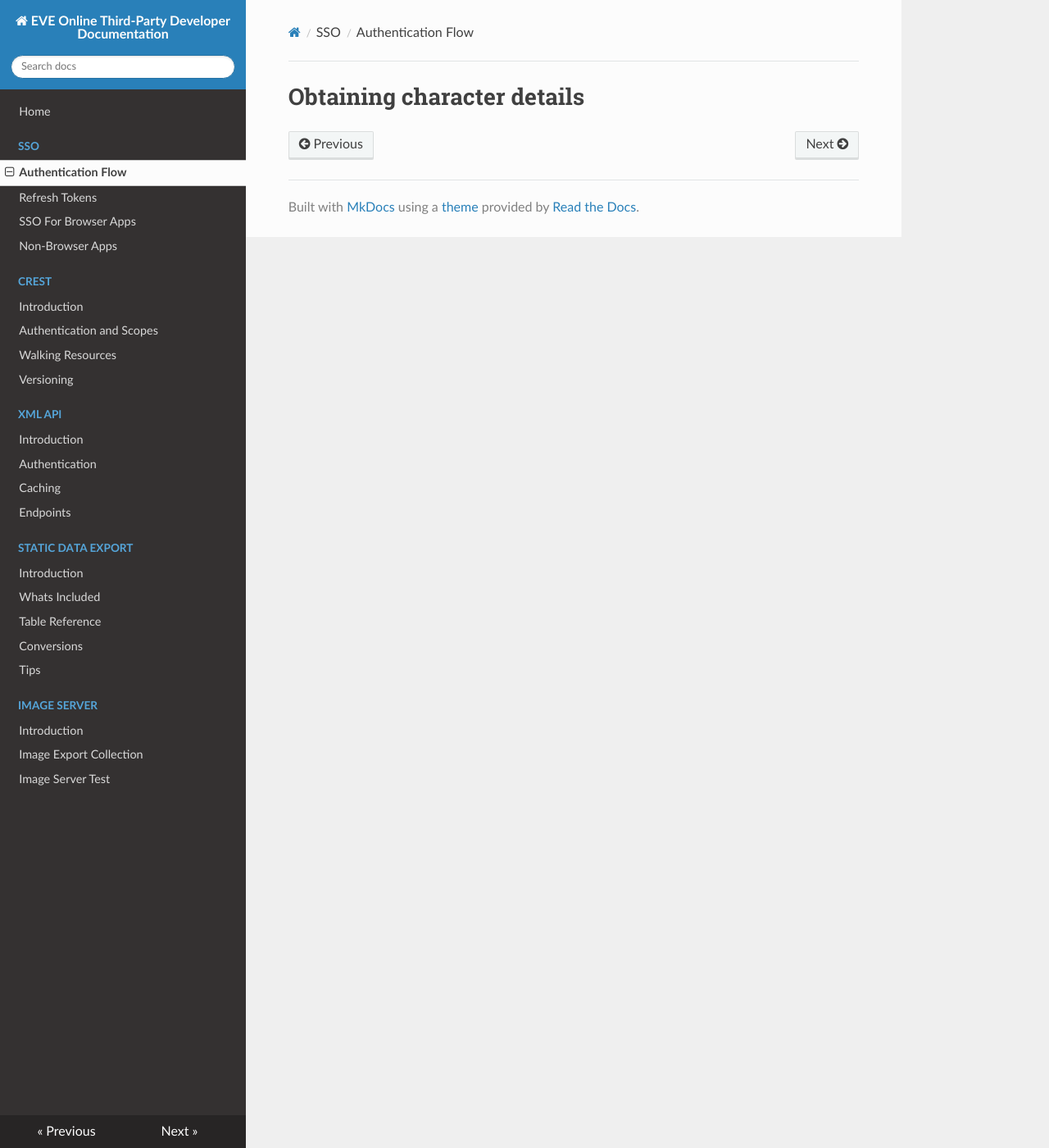
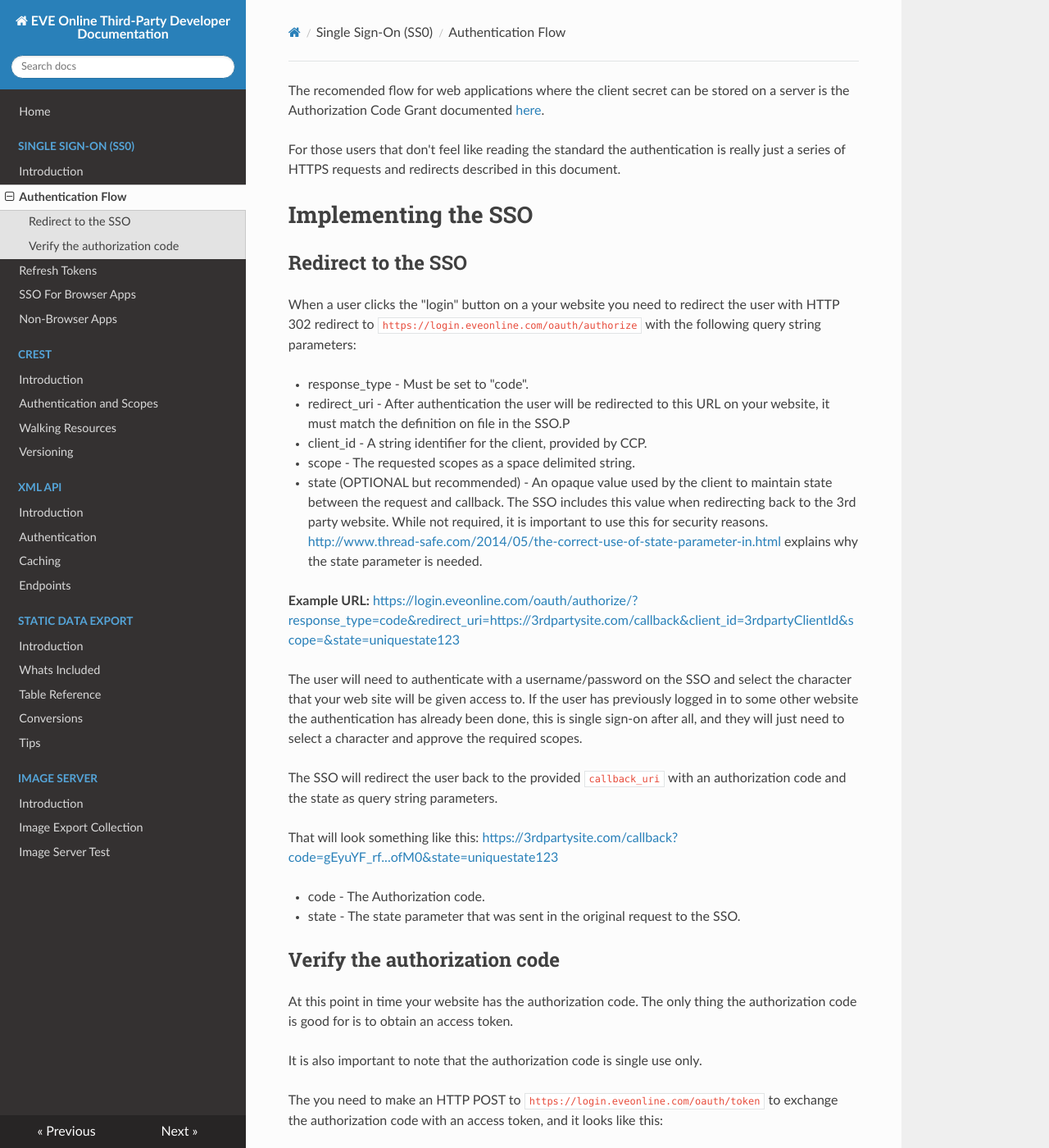
Before and after one commit to OrthoLoess/eveonline-third-party-documentation, an MkDocs documentation site: the page built from docs/sso/authentication.md, in a window 1280 px wide and 1400 px high. Shown: the whole window at 82% size. Built offline with MkDocs 1.6.1, drawn with Linux system fonts in a browser that asks for light colours; nearby versions of some CDN libraries; old or Windows-style settings are respelled for this version of MkDocs; some of the changed text lies outside the part shown.

Commit message:
Added gitignore and pip requirements file. Filled out some sample information for the SSO ripped straight from the developers site.

```diff
--- a/docs/sso/authentication.md
+++ b/docs/sso/authentication.md
@@ -1 +1,61 @@
-# Obtaining character details
+The recomended flow for web applications where the client secret can be stored on a server is the Authorization Code Grant documented [here](http://tools.ietf.org/html/rfc6749#section-4.1).
+
+For those users that don't feel like reading the standard the authentication is really just a series of HTTPS requests and redirects described in this document.
+
+# Implementing the SSO
+## Redirect to the SSO
+When a user clicks the "login" button on a your website you need to redirect the user with HTTP 302 redirect to `https://login.eveonline.com/oauth/authorize` with the following query string parameters:
+
+- response_type - Must be set to "code".
+- redirect_uri - After authentication the user will be redirected to this URL on your website, it must match the definition on file in the SSO.P
+- client_id - A string identifier for the client, provided by CCP.
+- scope - The requested scopes as a space delimited string.
+- state (OPTIONAL but recommended) - An opaque value used by the client to maintain state between the request and callback. The SSO includes this value when redirecting back to the 3rd party website. While not required, it is important to use this for security reasons. [http://www.thread-safe.com/2014/05/the-correct-use-of-state-parameter-in.html](http://www.thread-safe.com/2014/05/the-correct-use-of-state-parameter-in.html) explains why the state parameter is needed.
+
+**Example URL:** [https://login.eveonline.com/oauth/authorize/?response_type=code&redirect_uri=https://3rdpartysite.com/callback&client_id=3rdpartyClientId&scope=&state=uniquestate123](https://login.eveonline.com/oauth/authorize/?response_type=code&redirect_uri=https://3rdpartysite.com/callback&client_id=3rdpartyClientId&scope=&state=uniquestate123)
+
+The user will need to authenticate with a username/password on the SSO and select the character that your web site will be given access to. If the user has previously logged in to some other website the authentication has already been done, this is single sign-on after all, and they will just need to select a character and approve the required scopes.
+
+The SSO will redirect the user back to the provided `callback_uri` with an authorization code and the state as query string parameters.
+
+That will look something like this: [https://3rdpartysite.com/callback?code=gEyuYF_rf...ofM0&state=uniquestate123](https://3rdpartysite.com/callback?code=gEyuYF_rf...ofM0&state=uniquestate123)
+
+- code - The Authorization code.
+- state - The state parameter that was sent in the original request to the SSO.
+
+## Verify the authorization code
+At this point in time your website has the authorization code. The only thing the authorization code is good for is to obtain an access token.
+
+It is also important to note that the authorization code is single use only.
+
+The you need to make an HTTP POST to `https://login.eveonline.com/oauth/token` to exchange the authorization code with an access token, and it looks like this:
+
+    POST https://login.eveonline.com/oauth/token HTTP/1.1
+
+    Authorization: Basic bG9...ZXQ=
+    Content-Type: application/x-www-form-urlencoded
+    Host: login.eveonline.com
+
+    grant_type=authorization_code&code=gEyuYF_rf...ofM0
+
+- Authorization HTTP header: This is the string "Basic" plus the string {client_id}:{client_secret} Base64 encoded
+    - NOTE: It is very important to make sure there are no spaces or newline characters in the string that is being Base64 encoded. If in doubt, try to Base64 encode these sample values and compare to the one below.
+    - Example values:
+        - client_id = 3rdparty_clientid
+        - client_secret=jkfopwkmif90e0womkepowe9irkjo3p9mkfwe
+        - Concatenated to become: 3rdparty_clientid:jkfopwkmif90e0womkepowe9irkjo3p9mkfwe
+    - Resulting in Base64-encoded Authorization header
+        - Authorization: Basic M3JkcGFydHlfY2xpZW50aWQ6amtmb3B3a21pZjkwZTB3b21rZXBvd2U5aXJram8zcDlta2Z3ZQ==
+- grant_type=authorization_code: This is fixed and doesn't change
+- code: The authorization code obtained in Step 1. Make sure there are no extra spaces or newline characters at the end of the HTTP body.
+
+A successful verification request will yield a response in [JSON](http://www.json.org/) format similar to the following:
+
+    {
+        access_token: "uNEEh...a\_WpiaA2"
+        token_type: "Bearer"
+        expires_in: 300
+        refresh_token: null
+    }
+
+The access token returned is valid for 300 seconds, or 5 minutes.
--- a/mkdocs.yml
+++ b/mkdocs.yml
@@ -1,10 +1,11 @@
 site_name: EVE Online Third-Party Developer Documentation
 pages:
 - ['index.md', 'Home']
-- ['sso/authentication.md', 'SSO', 'Authentication Flow']
-- ['sso/refreshtokens.md', 'SSO', 'Refresh Tokens']
-- ['sso/implicitflow.md', 'SSO', 'SSO For Browser Apps']
-- ['sso/nonbrowserapps.md', 'SSO', 'Non-Browser Apps']
+- ['sso/intro.md', 'Single Sign-On (SS0)', 'Introduction']
+- ['sso/authentication.md', 'Single Sign-On (SS0)', 'Authentication Flow']
+- ['sso/refreshtokens.md', 'Single Sign-On (SS0)', 'Refresh Tokens']
+- ['sso/implicitflow.md', 'Single Sign-On (SS0)', 'SSO For Browser Apps']
+- ['sso/nonbrowserapps.md', 'Single Sign-On (SS0)', 'Non-Browser Apps']
 - ['crest/intro.md', 'CREST', 'Introduction']
 - ['crest/authentication.md', 'CREST', 'Authentication and Scopes']
 - ['crest/walkingresources.md', 'CREST', 'Walking Resources']
--- /dev/null
+++ b/requirements.txt
@@ -0,0 +1 @@
+mkdocs
```
Also changed, not shown: docs/crest/authentication.md (+10 -0 lines), docs/sso/intro.md (+3 -0 lines), 1 other file.
